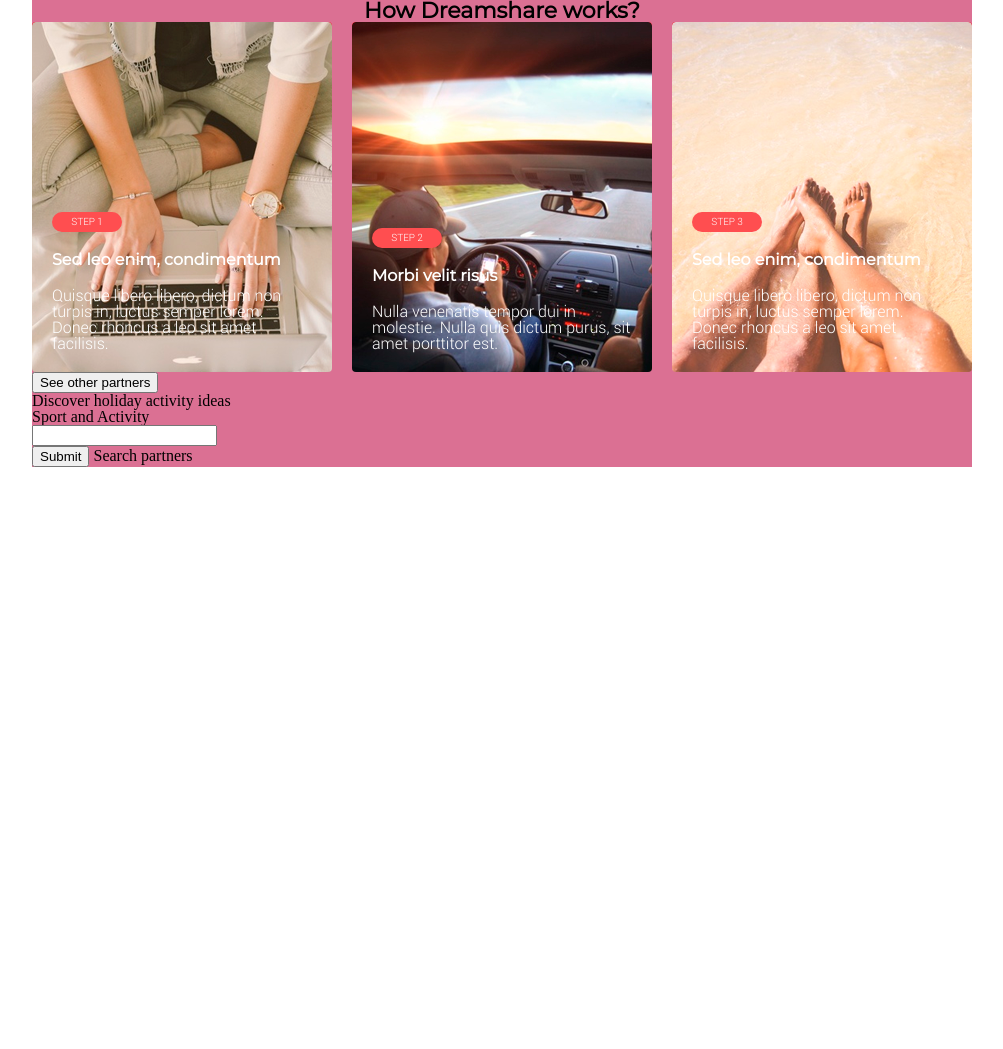
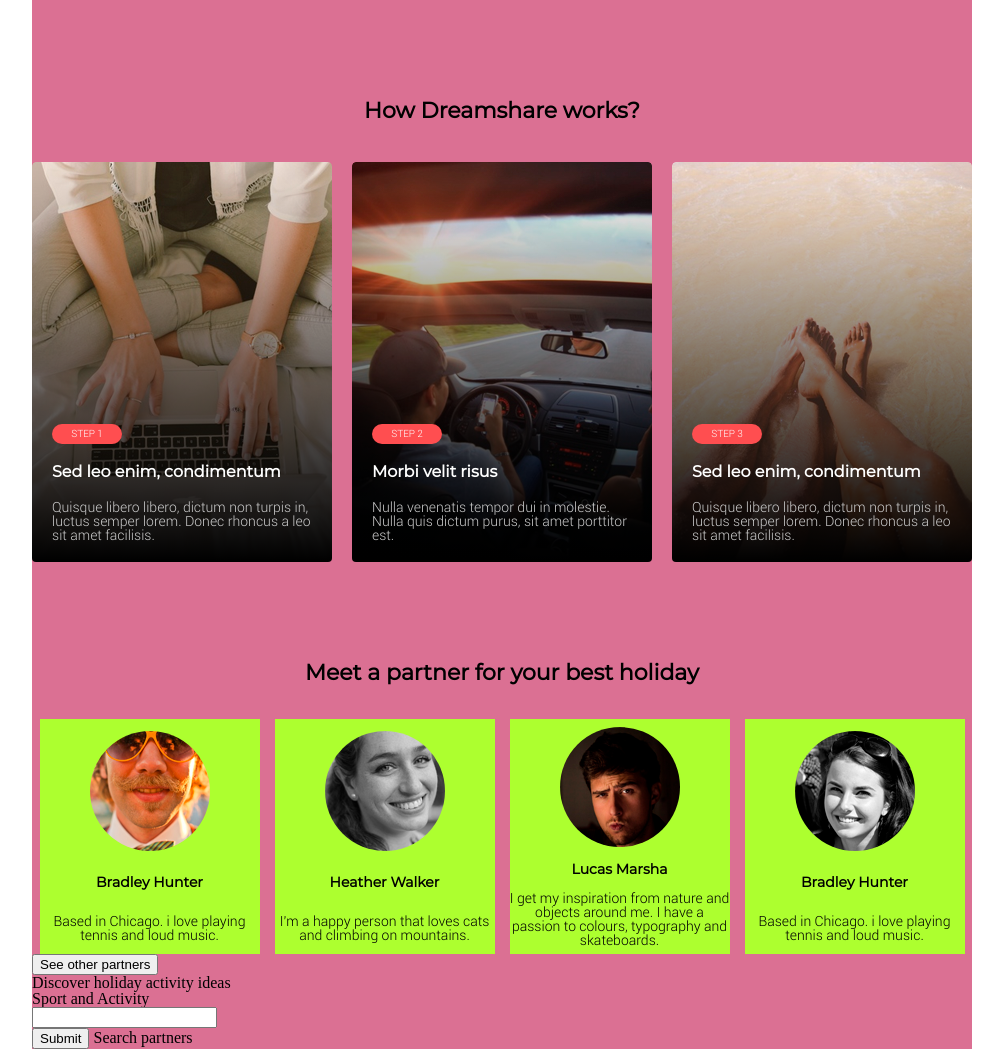
Before and after one commit to asbelov2/Dreamshare, a plain HTML site: page index.html in a window 1280 px wide. Shown: the whole page, without its empty margins (138-1141 px from the left). Before the commit the page ends 800 px from the top, so only its background shows below. Drawn offline with Linux system fonts and the light colour scheme.

Commit message:
2 блок(не совсем законченый)

```diff
--- a/blocks/sections/introduction/introduction-step.css
+++ b/blocks/sections/introduction/introduction-step.css
@@ -20,7 +20,7 @@
   justify-content:flex-end;
   border-radius: 4px;
   width:300px;
-  height:350px;
+  height:400px;
   background-color: red;
   color:white;
   box-sizing:border-box;
@@ -34,6 +34,9 @@
 
 .introduction-step__text{
   font-family: 'Roboto';
+  font-size: 14px;
+  font-weight: lighter;
+  color:#cccccc;
 }
 
 .introduction-step__label{
@@ -50,13 +53,13 @@
 }
 
 .introduction-step_bgimage_notebook{
-background-image: url("../../../img/step1.png");
+  background: linear-gradient(to top, #000, #FFFFFF00), url("../../../img/step1.png");
 }
 
 .introduction-step_bgimage_car{
-  background-image: url("../../../img/step2.png");
+  background: linear-gradient(to top, #000, #FFFFFF00), url("../../../img/step2.png");
 }
 
 .introduction-step_bgimage_legs{
-  background-image: url("../../../img/step3.png");
+  background: linear-gradient(to top, #000, #FFFFFF00), url("../../../img/step3.png");
 }
--- a/blocks/sections/introduction/introduction.css
+++ b/blocks/sections/introduction/introduction.css
@@ -21,4 +21,5 @@ justify-content: space-between;
   font-family: Montserrat;
   font-weight: bold;
   font-size: 22px;
+  margin: 100px 0px 40px 0px;
 }
--- /dev/null
+++ b/blocks/sections/partners/partners-partner.css
@@ -0,0 +1,30 @@
+@import "partners-partner__photo.css";
+
+@font-face {
+  font-family: 'Roboto';
+  src: url(../../../fonts/Roboto.ttf);
+}
+
+@font-face {
+  font-family: 'Montserrat';
+  src: url('../../../fonts/Montserrat Regular.ttf');
+}
+
+@font-face {
+  font-family: 'Montserrat bold';
+  src: url('../../../fonts/MontserratBold.ttf');
+}
+
+.partners-partner__text{
+  font-family: "Roboto";
+  font-weight: lighter;
+  font-size: 14px;
+  text-align: center;
+}
+
+.partners-partner__name{
+  font-family: "Montserrat";
+  font-weight: bold;
+  font-size: 14px;
+  text-align: center;
+}
--- /dev/null
+++ b/blocks/sections/partners/partners-partner__photo.css
@@ -0,0 +1,23 @@
+.partners-partner__photo{
+  display: flex;
+  width: 120px;
+  height: 120px;
+  border-radius: 50%;
+  background-color: indigo;
+}
+
+.partners-partner__photo_person_1{
+  background: url("../../../img/partner1.png");
+}
+
+.partners-partner__photo_person_2{
+  background: url("../../../img/partner2.png");
+}
+
+.partners-partner__photo_person_3{
+  background: url("../../../img/partner3.png");
+}
+
+.partners-partner__photo_person_4{
+  background: url("../../../img/partner4.png");
+}
--- a/blocks/sections/partners/partners.css
+++ b/blocks/sections/partners/partners.css
@@ -0,0 +1,27 @@
+@import "partners-partner.css";
+@import "partners-partner__image.css";
+
+.partners__header{
+  display: flex;
+  justify-content: center;
+  font-family: Montserrat;
+  font-weight: bold;
+  font-size: 22px;
+  margin: 100px 0px 35px 0px;
+}
+
+.partners{
+  display: flex;
+  flex-direction: row;
+  justify-content: space-around;
+}
+
+.partners-partner{
+  display: flex;
+  flex-direction: column;
+  align-items: center;
+  justify-content: space-around;
+  width: 220px;
+  height: 235px;
+  background-color: greenyellow;
+}
--- a/blocks/sections/sections.css
+++ b/blocks/sections/sections.css
@@ -1,4 +1,6 @@
 @import "introduction/introduction.css";
+@import "partners/partners.css";
+
 @font-face {
   font-family: 'Roboto';
   src: url('../../../fonts/Roboto.ttf');
--- a/index.html
+++ b/index.html
@@ -56,27 +56,61 @@
       </div>
     </section>
 
+    <h1 class="partners__header">
+      Meet a partner for your best holiday
+    </h1>
     <section class="partners">
-      <div class="partners__header">
-
-      </div>
       <div class="partners-partner">
-        <div class="partners-partner__photo">
+        <div class="partners-partner__photo partners-partner__photo_person_1">
 
         </div>
         <div class="partners-partner__name">
+          Bradley Hunter
+        </div>
+        <div class="partners-partner__text">
+          Based in Chicago. i love playing tennis and loud music.
+        </div>
+      </div>
+
+      <div class="partners-partner">
+        <div class="partners-partner__photo partners-partner__photo_person_2">
 
         </div>
+        <div class="partners-partner__name">
+          Heather Walker
+        </div>
         <div class="partners-partner__text">
+          I'm a happy person that loves cats and climbing on mountains.
+        </div>
+      </div>
+      <div class="partners-partner">
+        <div class="partners-partner__photo partners-partner__photo_person_3">
 
         </div>
+        <div class="partners-partner__name">
+          Lucas Marsha
+        </div>
+        <div class="partners-partner__text">
+          I get my inspiration from nature and objects around me. I have a passion to colours, typography and skateboards.
+        </div>
       </div>
-      <div class="partners__button">
-        <button>
-          See other partners
-        </button>
+      <div class="partners-partner">
+        <div class="partners-partner__photo partners-partner__photo_person_4">
+
+        </div>
+        <div class="partners-partner__name">
+          Bradley Hunter
+        </div>
+        <div class="partners-partner__text">
+          Based in Chicago. i love playing tennis and loud music.
+        </div>
       </div>
     </section>
+    <div class="partners__button">
+      <button>
+        See other partners
+      </button>
+    </div>
 
     <section class="activities">
       <div class="activities__header">
```
Also changed, not shown: img/partner1.png (added), img/partner2.png (added), img/partner3.png (added), img/partner4.png (added).
